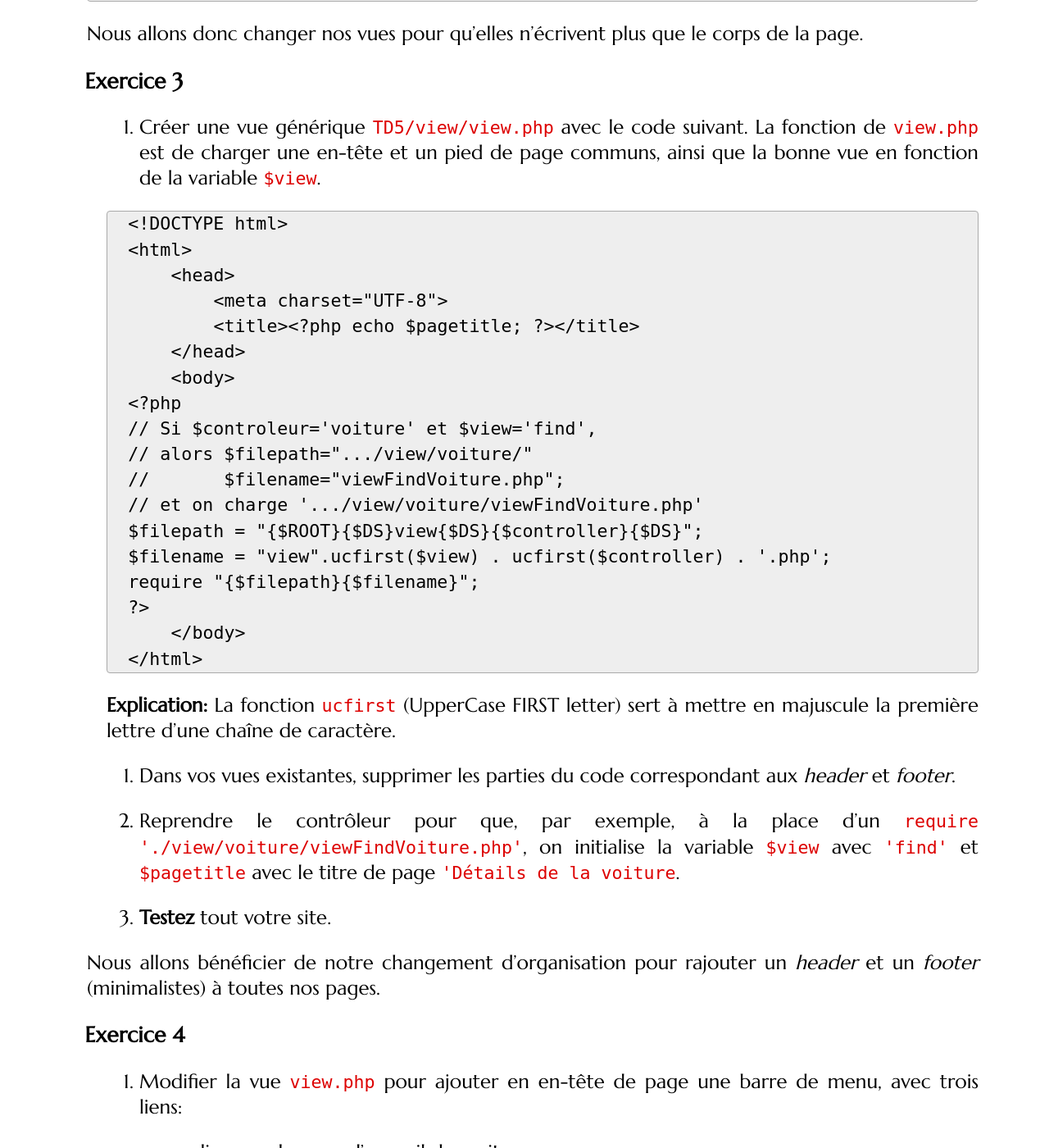
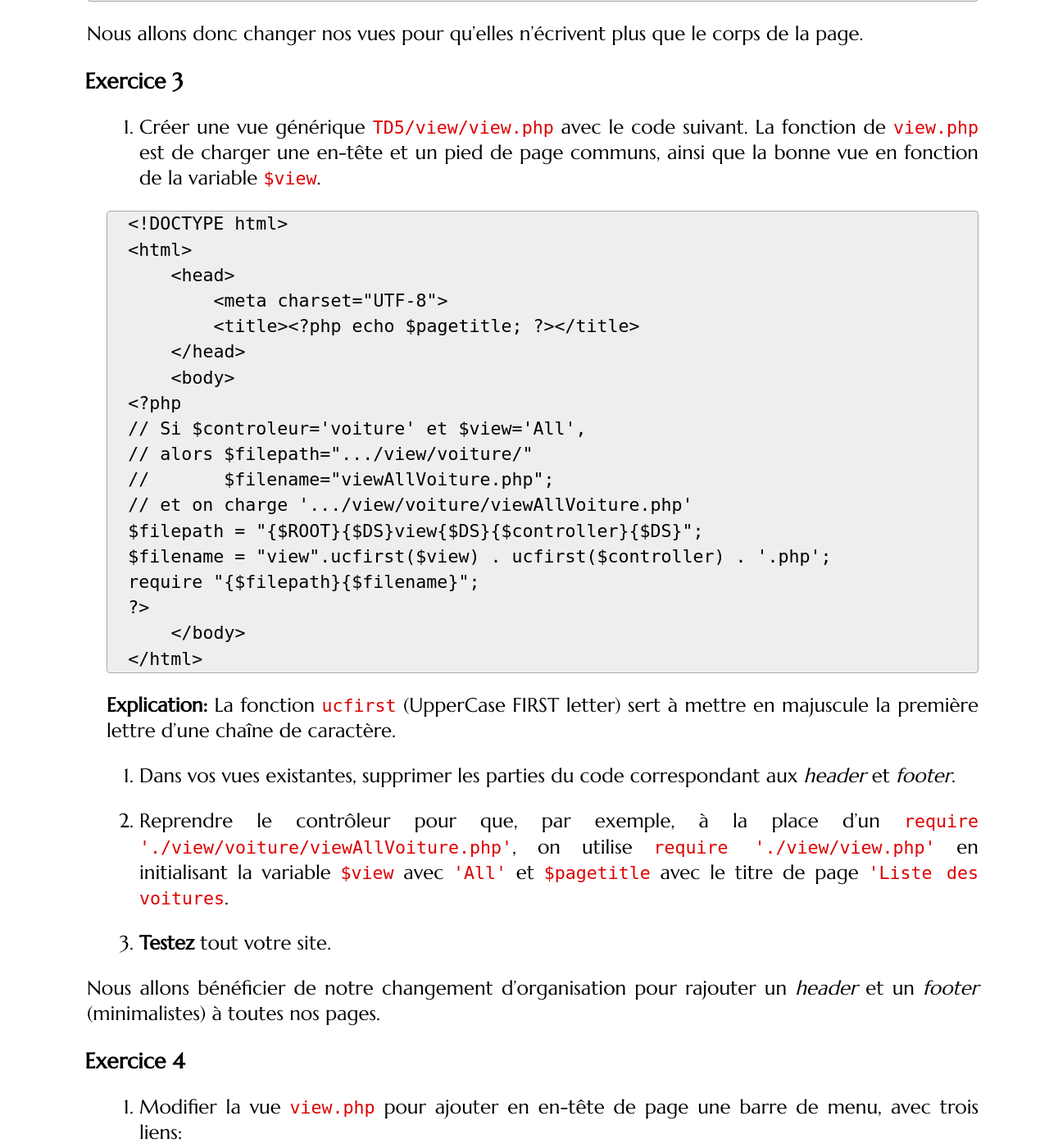
Before and after one commit to romainlebreton/R3.01-DeveloppementWeb, a Jekyll site: the page built from tutorials/tutorial6.md, in a window 1280 px wide and 1400 px high, scrolled down 3780 px. Shown: the whole window at 82% size. Built offline with Jekyll 4.4.1, drawn with Linux system fonts in a browser that asks for light colours; some web fonts are replaced.

Commit message:
Update tutorial6.md

```diff
--- a/tutorials/tutorial6.md
+++ b/tutorials/tutorial6.md
@@ -172,10 +172,10 @@ la bonne vue en fonction de la variable `$view`.
     </head>
     <body>
 <?php
-// Si $controleur='voiture' et $view='find',
+// Si $controleur='voiture' et $view='All',
 // alors $filepath=".../view/voiture/"
-//       $filename="viewFindVoiture.php";
-// et on charge '.../view/voiture/viewFindVoiture.php'
+//       $filename="viewAllVoiture.php";
+// et on charge '.../view/voiture/viewAllVoiture.php'
 $filepath = "{$ROOT}{$DS}view{$DS}{$controller}{$DS}";
 $filename = "view".ucfirst($view) . ucfirst($controller) . '.php';
 require "{$filepath}{$filename}";
@@ -192,9 +192,9 @@ require "{$filepath}{$filename}";
    *header* et *footer*.
 
 3. Reprendre le contrôleur pour que, par exemple, à la place d'un `require
-   './view/voiture/viewFindVoiture.php'`, on initialise la variable
-   `$view` avec `'find'` et `$pagetitle` avec le titre de page `'Détails de
-   la voiture`.
+   './view/voiture/viewAllVoiture.php'`, on utilise `require
+   './view/view.php'` en initialisant la variable
+   `$view` avec `'All'` et `$pagetitle` avec le titre de page `'Liste des voitures`.
 
    <!-- 3. Redéfinir le `VIEW_PATH` en début de fichier par `define('VIEW_PATH', ROOT -->
    <!--    . DS . 'view' . DS);` -->
```
